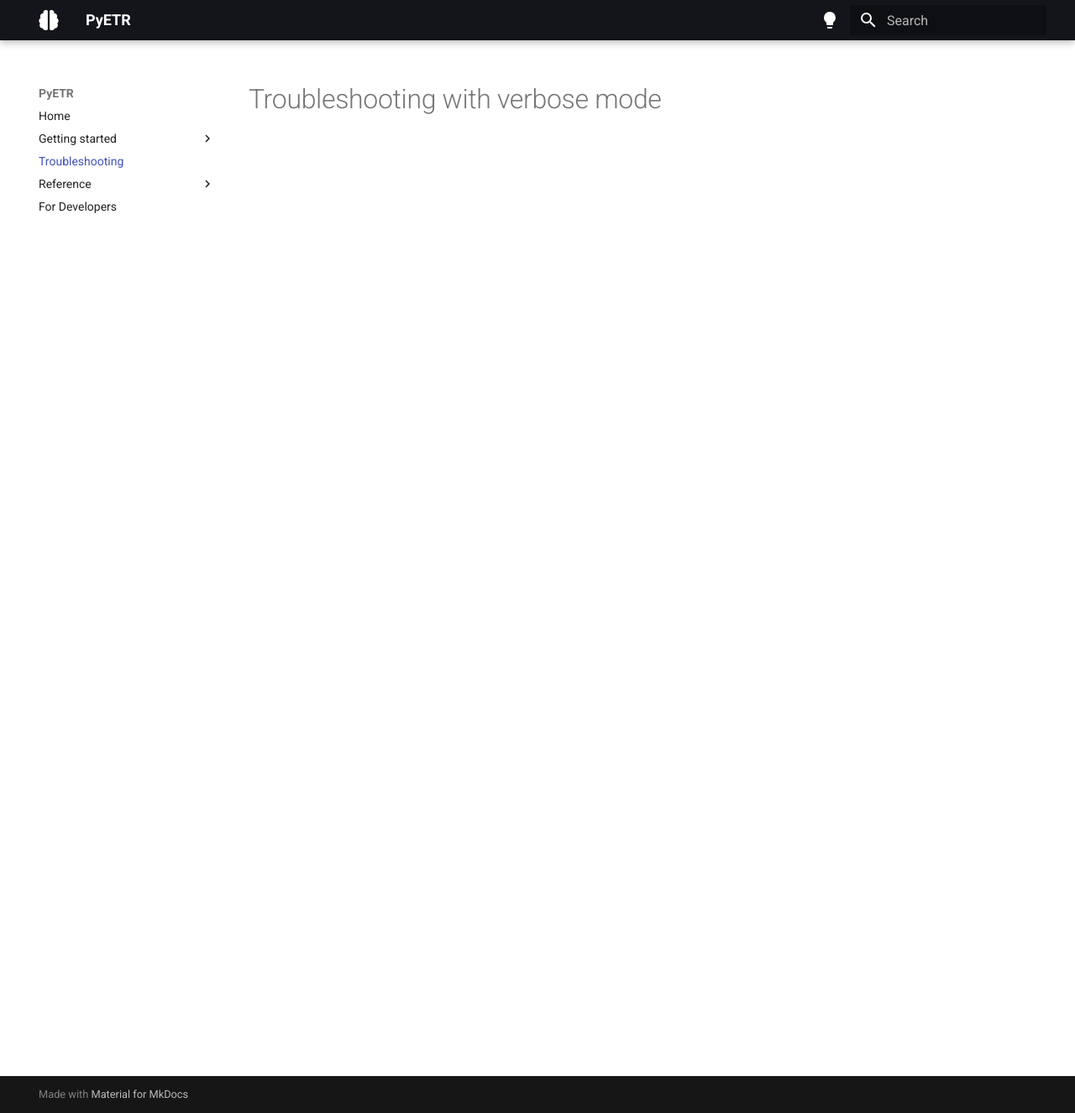
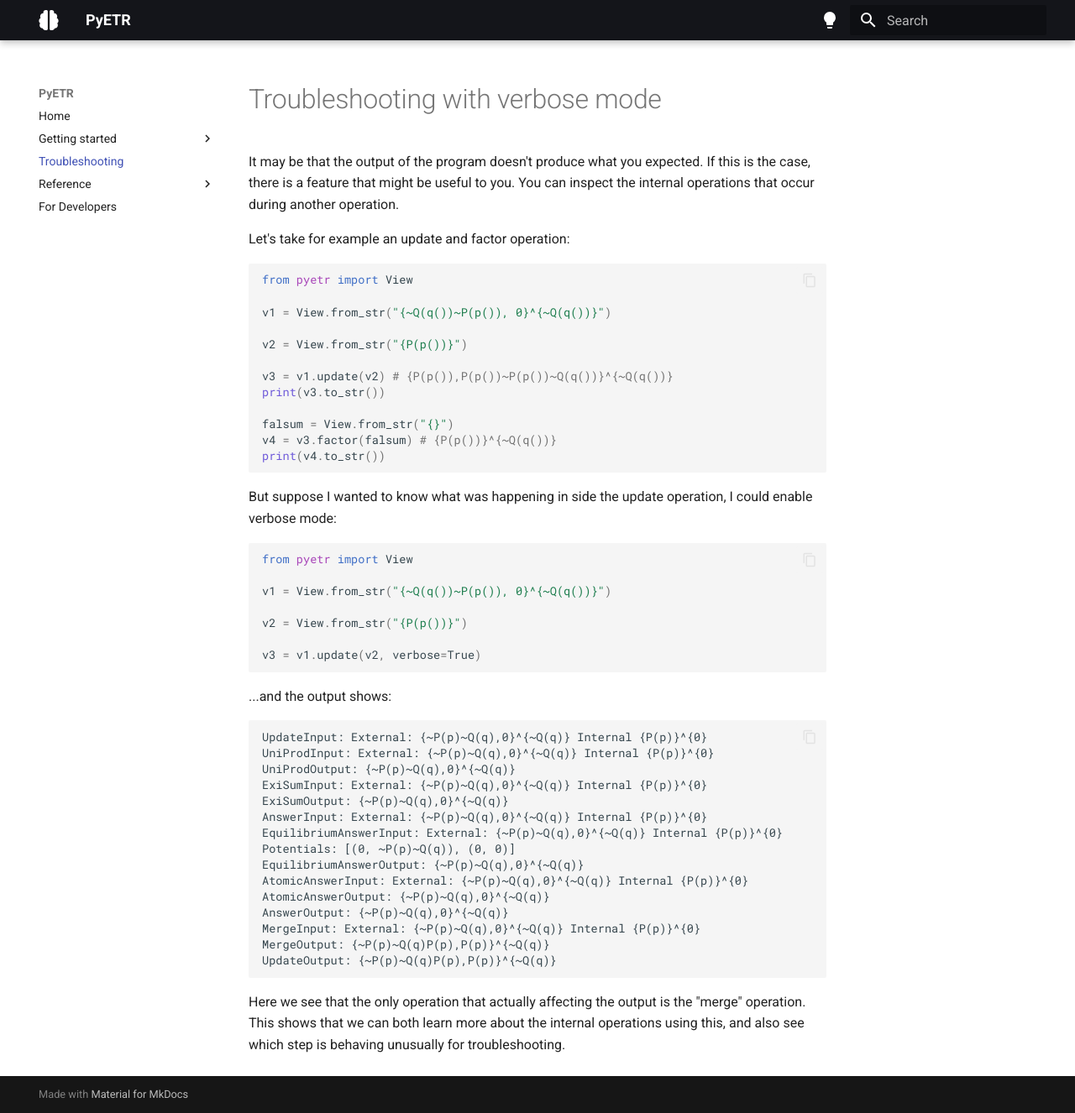
Before and after one commit to juancadile/PyETR-myfork, an MkDocs documentation site: the page built from docs/troubleshooting.md, in a window 1280 px wide and 1326 px high. Shown: the whole window at 84% size. Built offline with MkDocs 1.6.1 and Material for MkDocs 9.7.7, drawn with Linux system fonts in a browser that asks for light colours.

Commit message:
Added to documentation

````diff
--- a/docs/troubleshooting.md
+++ b/docs/troubleshooting.md
@@ -1 +1,53 @@
 # Troubleshooting with verbose mode
+
+It may be that the output of the program doesn't produce what you expected. If this is the case, there is a feature that might be useful to you. You can inspect the internal operations that occur during another operation.
+
+Let's take for example an update and factor operation:
+
+```py
+from pyetr import View
+
+v1 = View.from_str("{~Q(q())~P(p()), 0}^{~Q(q())}")
+
+v2 = View.from_str("{P(p())}")
+
+v3 = v1.update(v2) # {P(p()),P(p())~P(p())~Q(q())}^{~Q(q())}
+print(v3.to_str())
+
+falsum = View.from_str("{}")
+v4 = v3.factor(falsum) # {P(p())}^{~Q(q())}
+print(v4.to_str())
+```
+
+But suppose I wanted to know what was happening in side the update operation, I could enable verbose mode:
+
+```py
+from pyetr import View
+
+v1 = View.from_str("{~Q(q())~P(p()), 0}^{~Q(q())}")
+
+v2 = View.from_str("{P(p())}")
+
+v3 = v1.update(v2, verbose=True)
+```
+...and the output shows:
+
+```
+UpdateInput: External: {~P(p)~Q(q),0}^{~Q(q)} Internal {P(p)}^{0}
+UniProdInput: External: {~P(p)~Q(q),0}^{~Q(q)} Internal {P(p)}^{0}
+UniProdOutput: {~P(p)~Q(q),0}^{~Q(q)}
+ExiSumInput: External: {~P(p)~Q(q),0}^{~Q(q)} Internal {P(p)}^{0}
+ExiSumOutput: {~P(p)~Q(q),0}^{~Q(q)}
+AnswerInput: External: {~P(p)~Q(q),0}^{~Q(q)} Internal {P(p)}^{0}
+EquilibriumAnswerInput: External: {~P(p)~Q(q),0}^{~Q(q)} Internal {P(p)}^{0}
+Potentials: [(0, ~P(p)~Q(q)), (0, 0)]
+EquilibriumAnswerOutput: {~P(p)~Q(q),0}^{~Q(q)}
+AtomicAnswerInput: External: {~P(p)~Q(q),0}^{~Q(q)} Internal {P(p)}^{0}
+AtomicAnswerOutput: {~P(p)~Q(q),0}^{~Q(q)}
+AnswerOutput: {~P(p)~Q(q),0}^{~Q(q)}
+MergeInput: External: {~P(p)~Q(q),0}^{~Q(q)} Internal {P(p)}^{0}
+MergeOutput: {~P(p)~Q(q)P(p),P(p)}^{~Q(q)}
+UpdateOutput: {~P(p)~Q(q)P(p),P(p)}^{~Q(q)}
+```
+
+Here we see that the only operation that actually affecting the output is the "merge" operation. This shows that we can both learn more about the internal operations using this, and also see which step is behaving unusually for troubleshooting.
````
Also changed, not shown: docs/defining_inference.md (added, +49 -0 lines), docs/getting_started/getting_started_with_python.md (+59 -0 lines).
